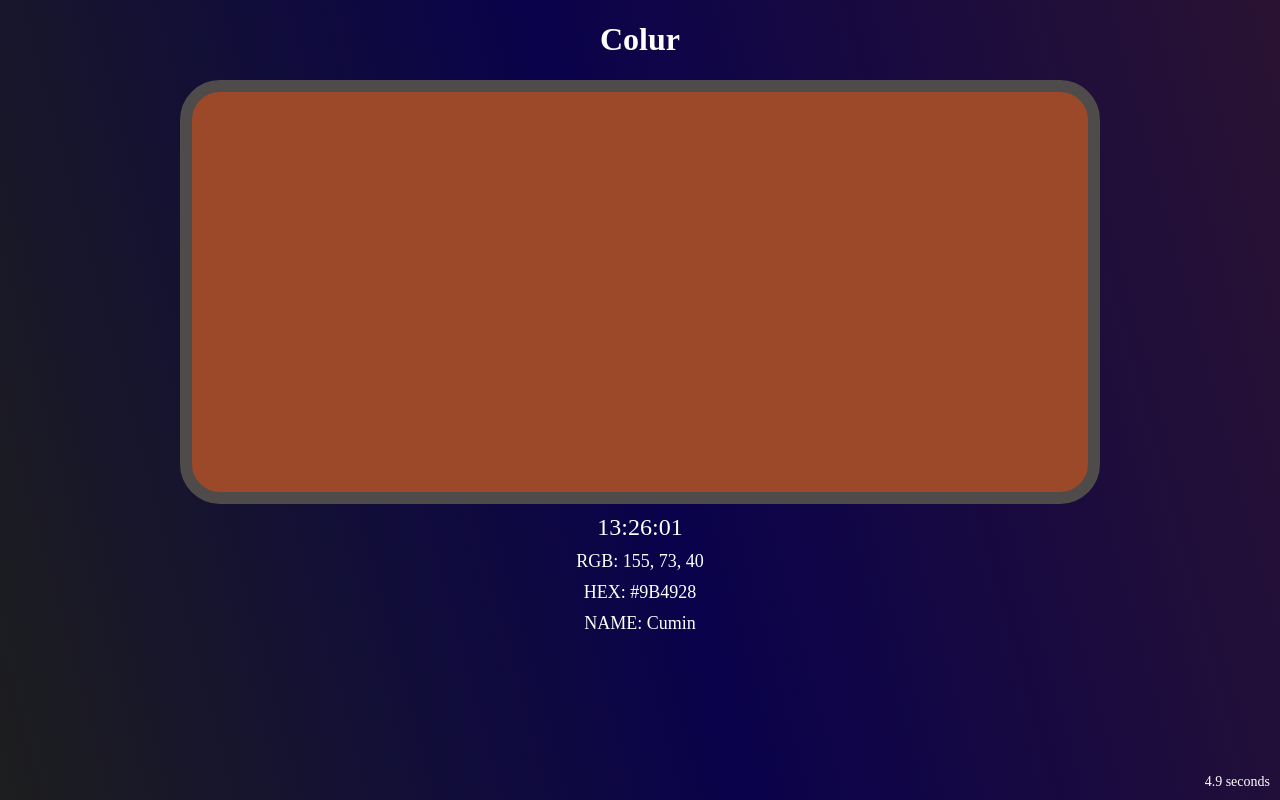
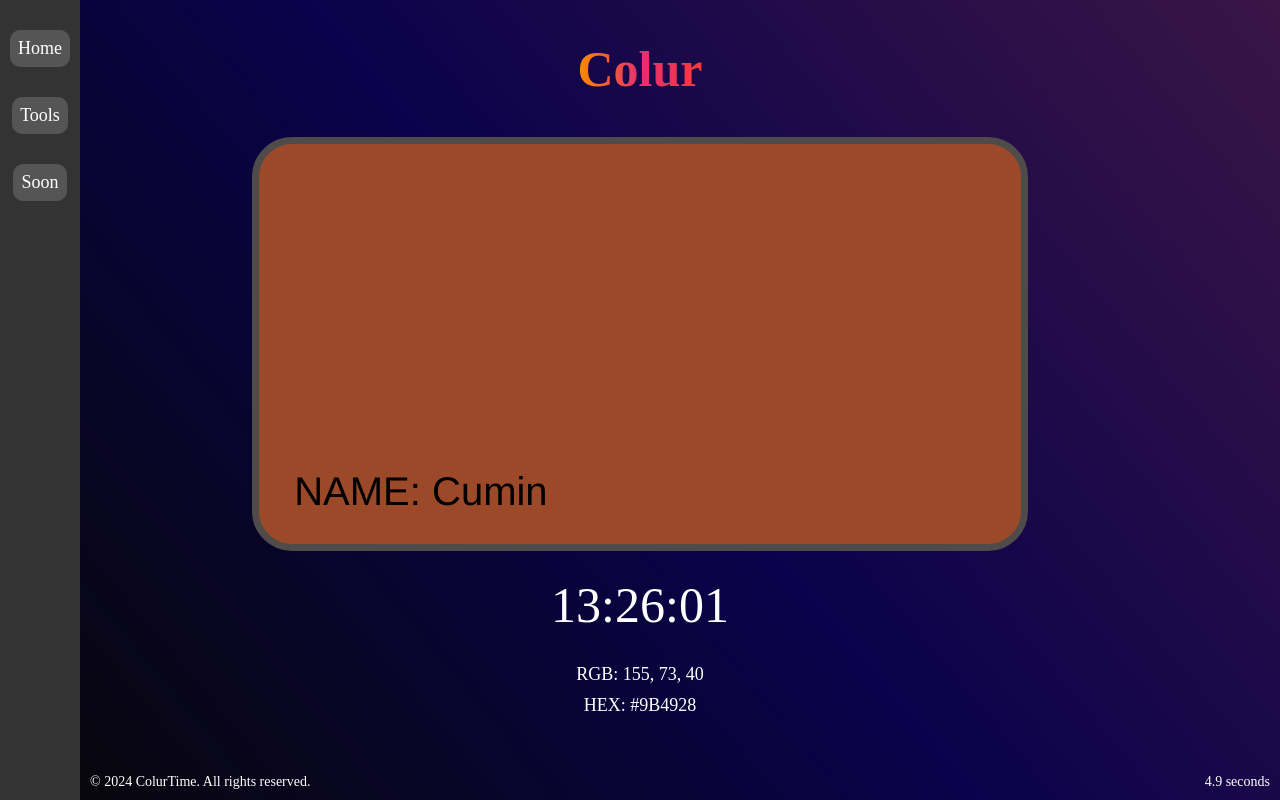
Before and after one commit to jeremyjacob101/colur, a plain HTML site: page index.html in a window 1280 px wide. Drawn offline with Linux system fonts and the light colour scheme.

Commit message:
big update Update index.html
22.1.24

added sidebar, changed outlook a little, added copyright and tinkered with fonts and colors

```diff
--- a/index.html
+++ b/index.html
@@ -10,55 +10,106 @@
 <link rel="shortcut icon"
     href="./favicon.ico"
     type="image/x-icon" />
+
     <title>Colur</title>
+
     <style>
         body {
             margin: 0;
             height: 100vh;
             display: flex;
+            background-image: linear-gradient(50deg, #070707, #0a024b, #3a1546);
+        }
+
+        .menu-bar {
+            width: 80px;
+            height: 100%;
+            background-color: #333;
+            display: flex;
             flex-direction: column;
             align-items: center;
-            justify-content: flex-start;
-            /* background-color: #f0f0f0; */
-            background-image: linear-gradient(75deg, #1d1e1e, #0a024b, #2a1332);
+            justify-content: top;
+            position: fixed;
+            left: 0;
+            top: 0;
+        }
+
+        .menu-option {
+            color: white;
+            font-size: 18px;
+            margin-top: 30px;
+            cursor: pointer;
+            background-color: #555;
+            border-radius: 10px;
+            padding: 8px;
+        }
+
+        .menu-option:hover {
+            background-image: linear-gradient(to right, #ff8a00, #e52e71, #fa3939);
+        }
+
+        .content {
+            flex: 1;
+            display: flex;
+            flex-direction: column;
+            align-items: center;
+            justify-content: top;
         }
 
         h1 {
-            color: white;
+            margin-top: 40px;
+            font-size: 50px;
+            color: transparent;
+            background-clip: text;
+            -webkit-background-clip: text;
+            background-image: linear-gradient(to right, #ff8a00, #e52e71, #fa3939);
         }
-        h2 {
-            margin-top: 20px;
+
+        .container {
+            width: 70%;
+            display: flex;
+            flex-direction: column;
+            align-items: center;
+            margin-top: 5px;
         }
 
         .color-square {
-            width: 70%;
+            position: relative;
+            width: 85%;
             height: 400px;
-            /* margin: 0; */
-            /* padding: 0; */
+            margin: 0 auto;
             background-color: #f0f0f0;
             border-radius: 40px;
-            border: 12px solid #4f4b4b;
+            border: 7px solid #4f4b4b;
+        }
+
+        #name-value {
+            margin-top: 20px;
+            font-size: 40px;
+            color: black;
+            margin-left: 15px;
+            position: absolute;
+            bottom: 30px;
+            left: 20px;
+            font-family: "Helvetica", sans-serif;
         }
 
         #clock {
-            font-size: 24px;
-            margin-top: 10px;
+            font-size: 50px;
+            margin-top: 25px;
             color: white;
+            margin-left: auto;
+            margin-right: auto;
+            text-align: center;
         }
 
         #rgb-value {
-            margin-top: 10px;
+            margin-top: 30px;
             font-size: 18px;
             color: white;
         }
 
         #hex-value {
-            margin-top: 10px;
-            font-size: 18px;
-            color: white;
-        }
-
-        #name-value {
             margin-top: 10px;
             font-size: 18px;
             color: white;
@@ -71,17 +122,38 @@
             font-size: 14px;
             color: white;
         }
+
+        .copyright-notice {
+            position: fixed;
+            bottom: 10px;
+            left: 90px;
+            color: white;
+            font-size: 14px;
+        }
+
     </style>
 </head>
 
 <body>
-    <h1>Colur</h1>
-    <div class="color-square"></div>
-    <div id="clock"></div>
-    <div id="rgb-value"></div>
-    <div id="hex-value"></div>
-    <div id="name-value"></div>
-    <div id="color-change-timer"></div>
+    <div class="menu-bar">
+        <div class="menu-option">Home</div>
+        <div class="menu-option">Tools</div>
+        <div class="menu-option">Soon</div>
+    </div>
+    <div class="content">
+        <h1>Colur</h1>
+        <div class="container">
+            <div class="color-square">
+                <div id="name-value"></div>
+            </div>
+            <div id="clock"></div>
+            <div id="rgb-value"></div>
+            <div id="hex-value"></div>
+        </div>
+        <div id="color-change-timer"></div>
+        <div class="copyright-notice">
+            &copy; 2024 ColurTime. All rights reserved.
+        </div>
     <script src="./UsingThisPRESENTCustomColorsTryV1.js"></script>
     <script
         src="./rgbFunc-Standard192UDV1-1.js"></script>
@@ -142,9 +214,9 @@
             timerElement.innerText = `${seconds}.${Math.floor(milliseconds / 100)} seconds`;
         }
 
-        setInterval(changeColor, 1); // Change color every .001 second
-        setInterval(updateClock, 1);
-        setInterval(updateColorChangeTimer, 1);
+        setInterval(changeColor, 10); // Change color every .001 second
+        setInterval(updateClock, 50);
+        setInterval(updateColorChangeTimer, 50);
         updateClock();
     </script>
 </body>
```
